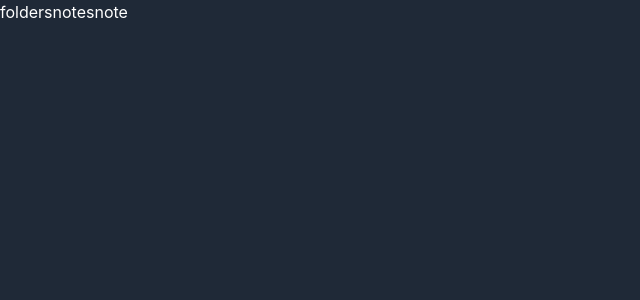
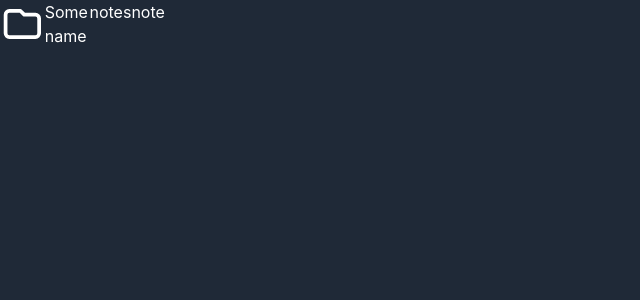
Before and after one commit to nma-notes/webapp, a React (Vite) app: page /notes/1 in a window 1280 px wide. Shown: the top 300 px of the page, without its empty margins (0-640 px from the left). Built offline with nearby package versions, Linux system fonts and the light colour scheme.

Commit message:
add folder list item component

```diff
--- /dev/null
+++ b/src/components/FolderListItem.tsx
@@ -0,0 +1,11 @@
+import { FC } from "react";
+import { FolderIcon } from "@heroicons/react/outline";
+
+const FolderListItem: FC = () => (
+  <div className={"flex"}>
+    <FolderIcon />
+    <span>Some name</span>
+  </div>
+);
+
+export default FolderListItem;
--- a/src/routes/Note.tsx
+++ b/src/routes/Note.tsx
@@ -1,5 +1,6 @@
 import { FC } from "react";
 import { useParams } from "react-router-dom";
+import FolderListItem from "../components/FolderListItem";
 
 const Note: FC = () => {
   const { uid } = useParams();
@@ -7,7 +8,9 @@ const Note: FC = () => {
 
   return (
     <div className={"flex"}>
-      <div>folders</div>
+      <div>
+        <FolderListItem />
+      </div>
       <div>notes</div>
       <div>note</div>
     </div>
```
